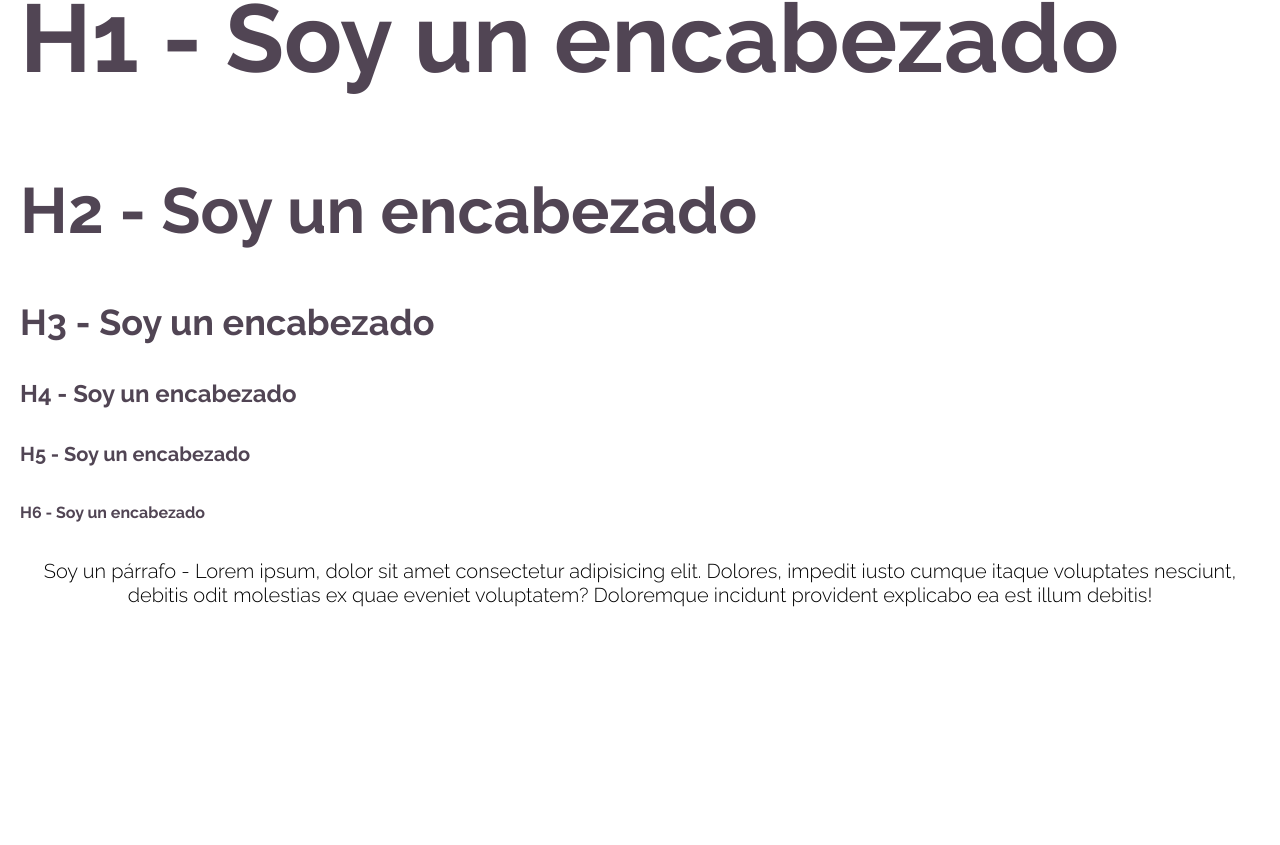
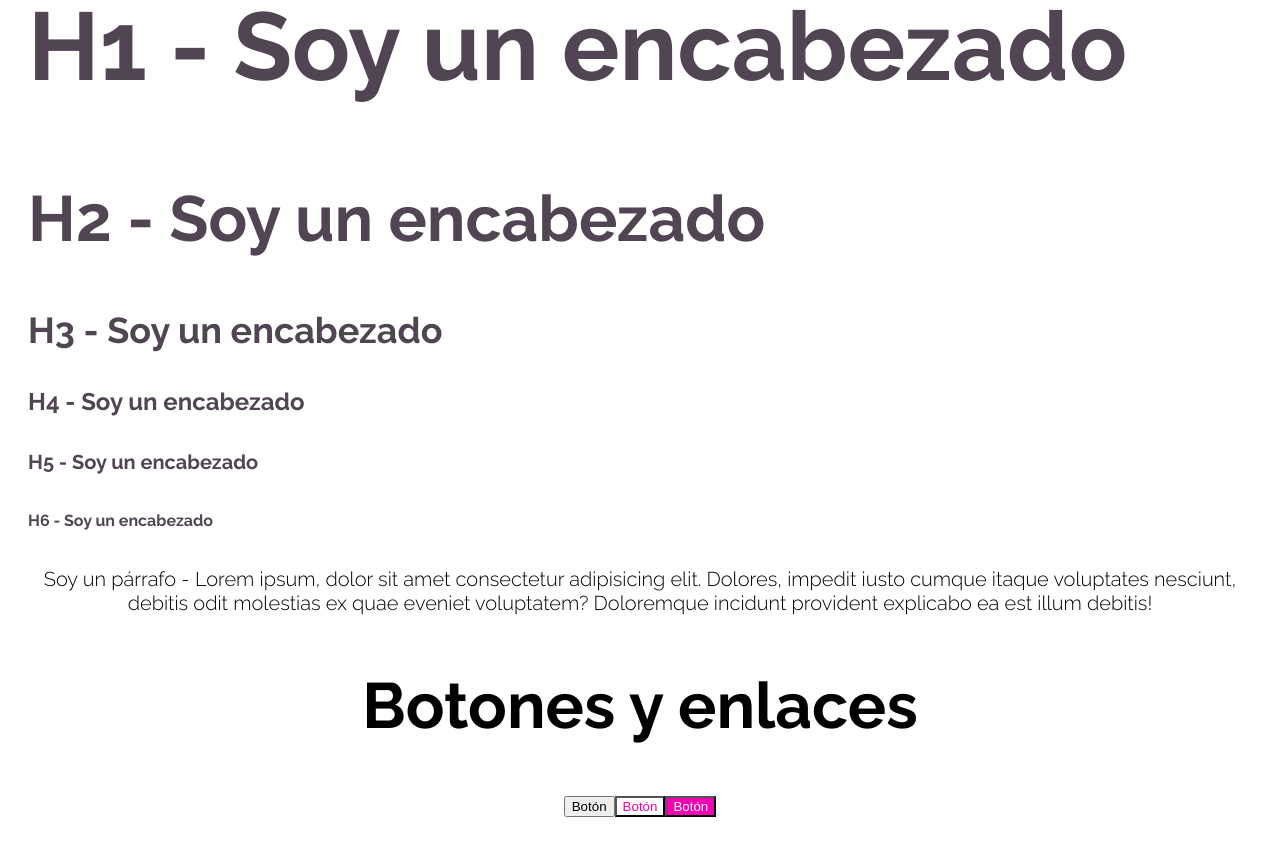
Before and after one commit to RosaMonro/project-gamma, a React (Vite) app: page /styleguide in a window 1280 px wide. Shown: the part 1112-1957 px from the top of the page. Before the commit the page ends 1759 px from the top, so only its background shows below. Built offline with nearby package versions, Linux system fonts and the light colour scheme.

Commit message:
Cambios y tipografías Empiezo botones

```diff
--- a/src/components/Btn/Btn.jsx
+++ b/src/components/Btn/Btn.jsx
@@ -1,7 +1,18 @@
-import './btn.scss'
+import './Btn.scss'
 
 export default function Button () {
     return <>
-        <button>Botón</button>
+
+    <div>
+        <button className="btn--primary">Botón</button>
+        <button className="btn--secondary">Botón</button>
+        <button className="btn--cta">Botón</button>
+    </div>
+
+    <div>
+        <a href=""></a>
+        <a href=""></a>
+        <a href=""></a>
+    </div>
     </>
 }
--- a/src/components/Btn/Btn.scss
+++ b/src/components/Btn/Btn.scss
@@ -0,0 +1,28 @@
+@import '../../scss/_variables.scss';
+
+.btn{
+    width: 260px;
+    height: 65px;
+    font-family: $font-primary;
+    font-size: $font-size-m;
+    font-weight: $font-bold;
+
+    &--primary {
+
+    }
+
+    &--secondary {
+        background-color: $color-white;
+        color: $color-fucsia;
+    }
+
+    &--cta {
+        background-color: $color-fucsia;
+        color: $color-white;
+    }
+
+}
+
+
+
+//los botones no heredan tipografía de body. Hay q poner la font family
--- a/src/index.css
+++ b/src/index.css
@@ -23,13 +23,13 @@
   color: #535bf2;
 } */
 
-body {
-  margin: 0;
-  display: flex;
-  place-items: center;
-  min-width: 320px;
-  min-height: 100vh;
-}
+/* // body {
+  //     margin: 0;
+  //     display: flex;
+  //     place-items: center;
+  //     min-width: 320px;
+  //     min-height: 100vh;
+  //   } */
 
 /* h1 {
   font-size: 3.2em;
--- a/src/scss/_typography.scss
+++ b/src/scss/_typography.scss
@@ -1,4 +1,5 @@
 @import '../scss/variables';
+
 
 
 h1,
@@ -36,3 +37,7 @@ p {
     font-size: $font-size-sm;
     font-weight: $font-medium;
 }
+
+
+//hr para las líneas
+// falta definir tamaños para los parrafos según lo qu etengo en el figma
--- /dev/null
+++ b/src/scss/_utilities.scss
@@ -0,0 +1 @@
+//meter dos clases para cada color: color-red y color-bg-red
--- a/src/scss/_variables.scss
+++ b/src/scss/_variables.scss
@@ -17,14 +17,16 @@ $color-white:              #FFFFFF;
 
 /*---VARIABLES DE TIPOGRAFÍA---*/
 
-$font-primary: 'Raleway', sans-serif;
+        /*----familia de fuente----*/
+
+        $font-primary: 'Raleway', sans-serif;
 
         /*----tamaños de fuente----*/
 
         $font-size-xxs: 1.4rem; // 14px
-        $font-size-xs:  1.6rem; //16px
+        $font-size-xs:  1.6rem; // 16px
         $font-size-s:   1.8rem; // 18px
-        $font-size-sm:  2rem; // 20px
+        $font-size-sm:  2.0rem; // 20px
         $font-size-m:   2.4rem; // 24px
         $font-size-lm:  3.2rem; // 32px
         $font-size-l:   3.6rem; // 36px
--- a/src/styleguide/Styleguide.jsx
+++ b/src/styleguide/Styleguide.jsx
@@ -1,4 +1,6 @@
+import Button from '../components/Btn/Btn';
 import Nav from './Nav/Nav';
+
 import './Styleguide.scss';
 
 export default function Styleguide () {
@@ -27,7 +29,9 @@ export default function Styleguide () {
         </section>
 
         <section className="sg__typo">
+
             <h1 className="h2">Tipografía</h1>
+
             <div className="sg__typo--headers">
                 <h1>H1 - Soy un encabezado</h1>
                 <h2>H2 - Soy un encabezado</h2>
@@ -46,5 +50,15 @@ export default function Styleguide () {
 
         </section>
 
+        <section>
+
+            <h1 className="h2">Botones y enlaces</h1>
+
+            <div className="sg__button">
+                <Button />
+            </div>
+
+        </section>
+
     </>
 }
--- a/src/styleguide/Styleguide.scss
+++ b/src/styleguide/Styleguide.scss
@@ -21,6 +21,10 @@
     &__color-box {
     width: 100px;
     height: 100px;
+    }
+
+    &__button {
+
     }
 }
 
```
Also changed, not shown: src/App.scss (+0 -11 lines).
